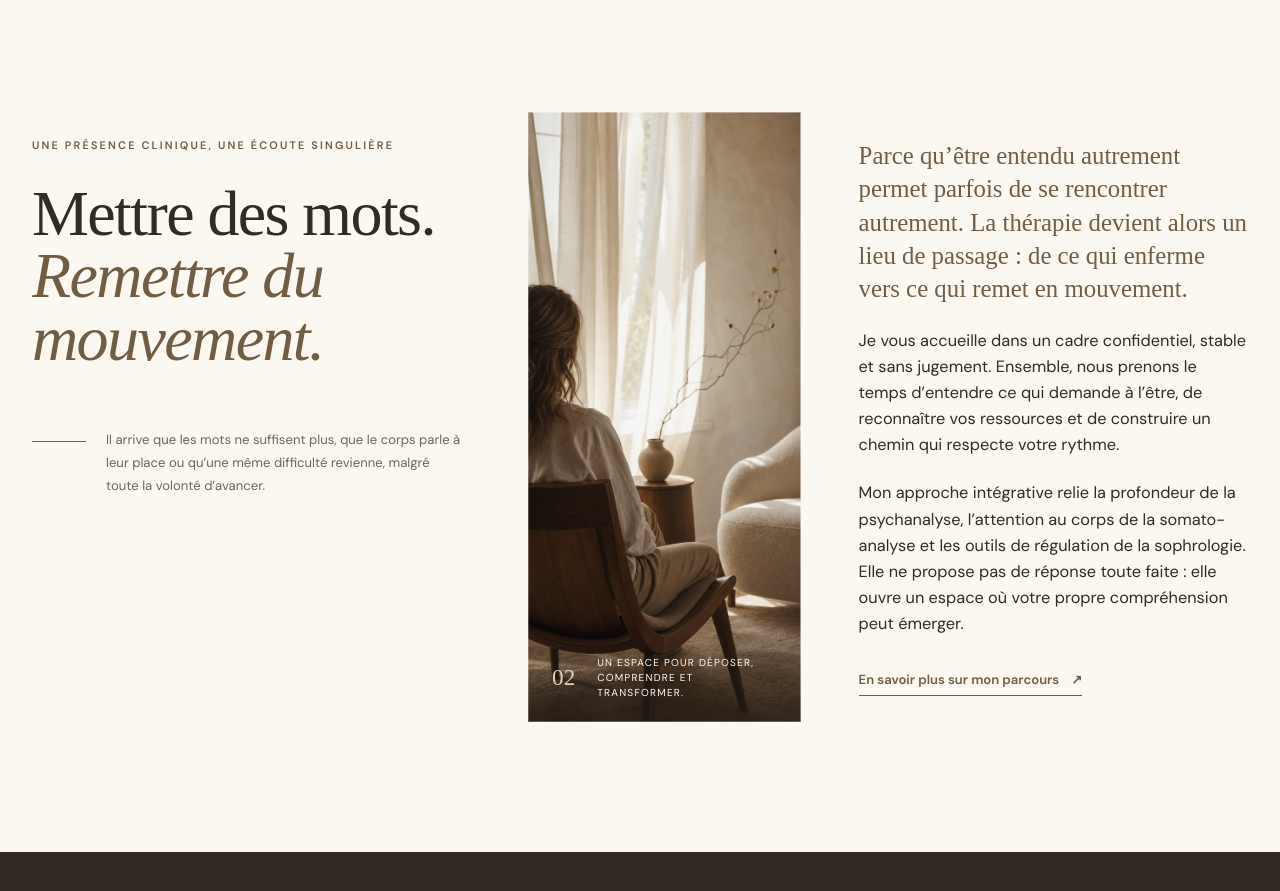
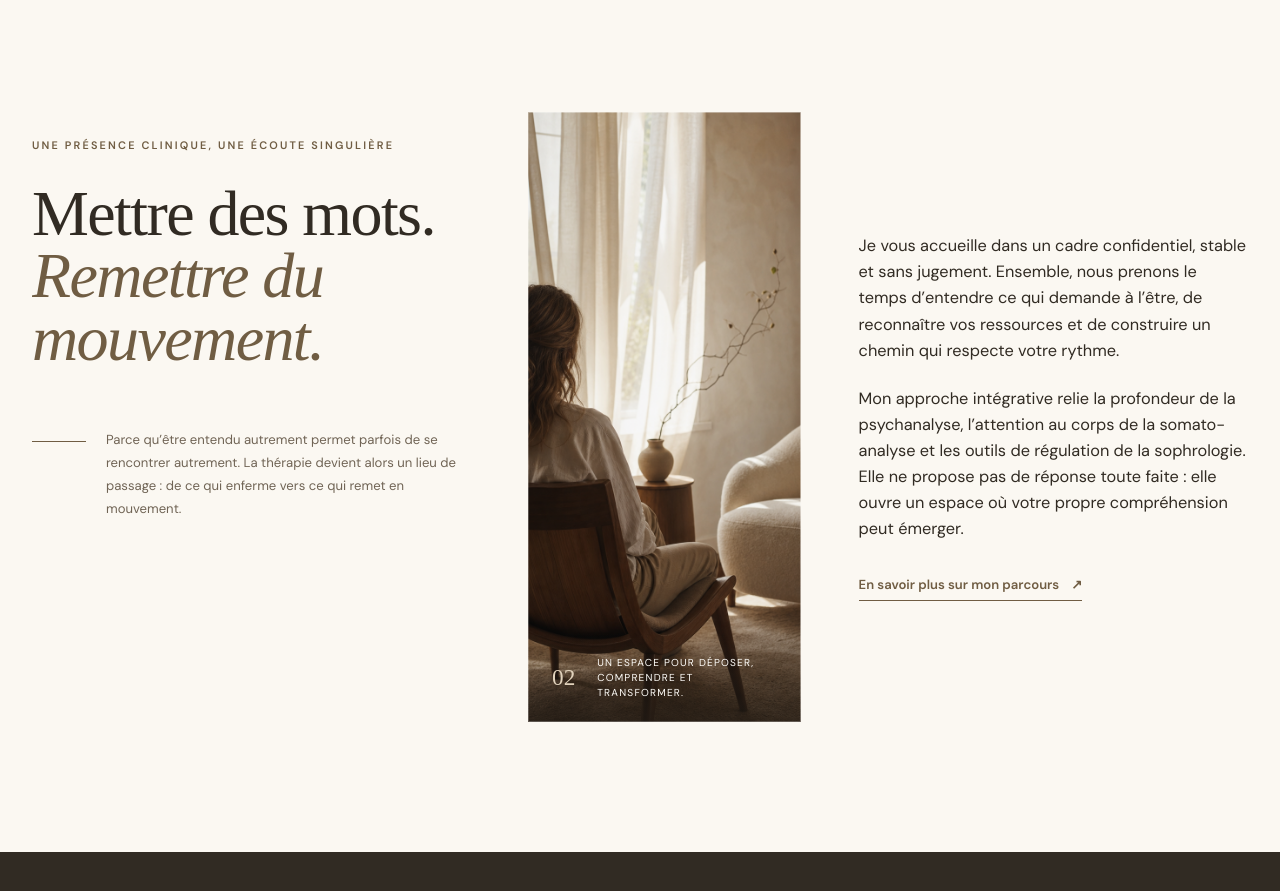
Before and after one commit to elreynaud-create/Cecile-Gimenez, a Next.js app: page / in a window 1280 px wide. Shown: the part 880-1771 px from the top of the page. Built offline with nearby package versions, Linux system fonts and the light colour scheme; a web font is replaced by a local one.

Commit message:
Refine introduction copy placement

```diff
--- a/app/page.tsx
+++ b/app/page.tsx
@@ -47,7 +47,7 @@ export default function Home() {
             <h2>Mettre des mots.<br /><em>Remettre du mouvement.</em></h2>
             <div className="intro__aside">
               <span aria-hidden="true" />
-              <p>Il arrive que les mots ne suffisent plus, que le corps parle à leur place ou qu’une même difficulté revienne, malgré toute la volonté d’avancer.</p>
+              <p>Parce qu’être entendu autrement permet parfois de se rencontrer autrement. La thérapie devient alors un lieu de passage : de ce qui enferme vers ce qui remet en mouvement.</p>
             </div>
           </div>
           <figure className="intro__visual">
@@ -60,7 +60,6 @@ export default function Home() {
             <figcaption><span>02</span><p>Un espace pour déposer,<br />comprendre et transformer.</p></figcaption>
           </figure>
           <div className="intro__text">
-            <p className="intro__opening">Parce qu’être entendu autrement permet parfois de se rencontrer autrement. La thérapie devient alors un lieu de passage : de ce qui enferme vers ce qui remet en mouvement.</p>
             <p>Je vous accueille dans un cadre confidentiel, stable et sans jugement. Ensemble, nous prenons le temps d’entendre ce qui demande à l’être, de reconnaître vos ressources et de construire un chemin qui respecte votre rythme.</p>
             <p>Mon approche intégrative relie la profondeur de la psychanalyse, l’attention au corps de la somato-analyse et les outils de régulation de la sophrologie. Elle ne propose pas de réponse toute faite : elle ouvre un espace où votre propre compréhension peut émerger.</p>
             <Link href="/a-propos" className="text-link">En savoir plus sur mon parcours <Arrow /></Link>
```
